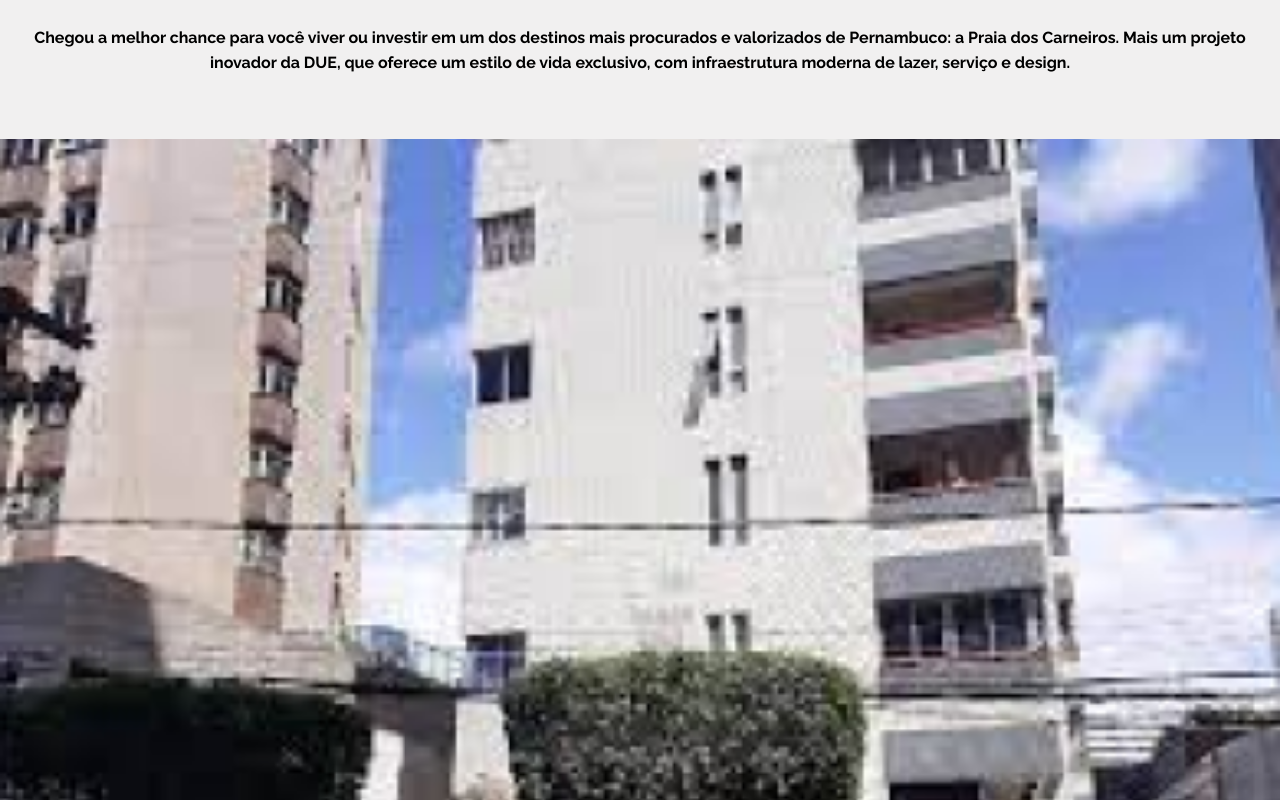
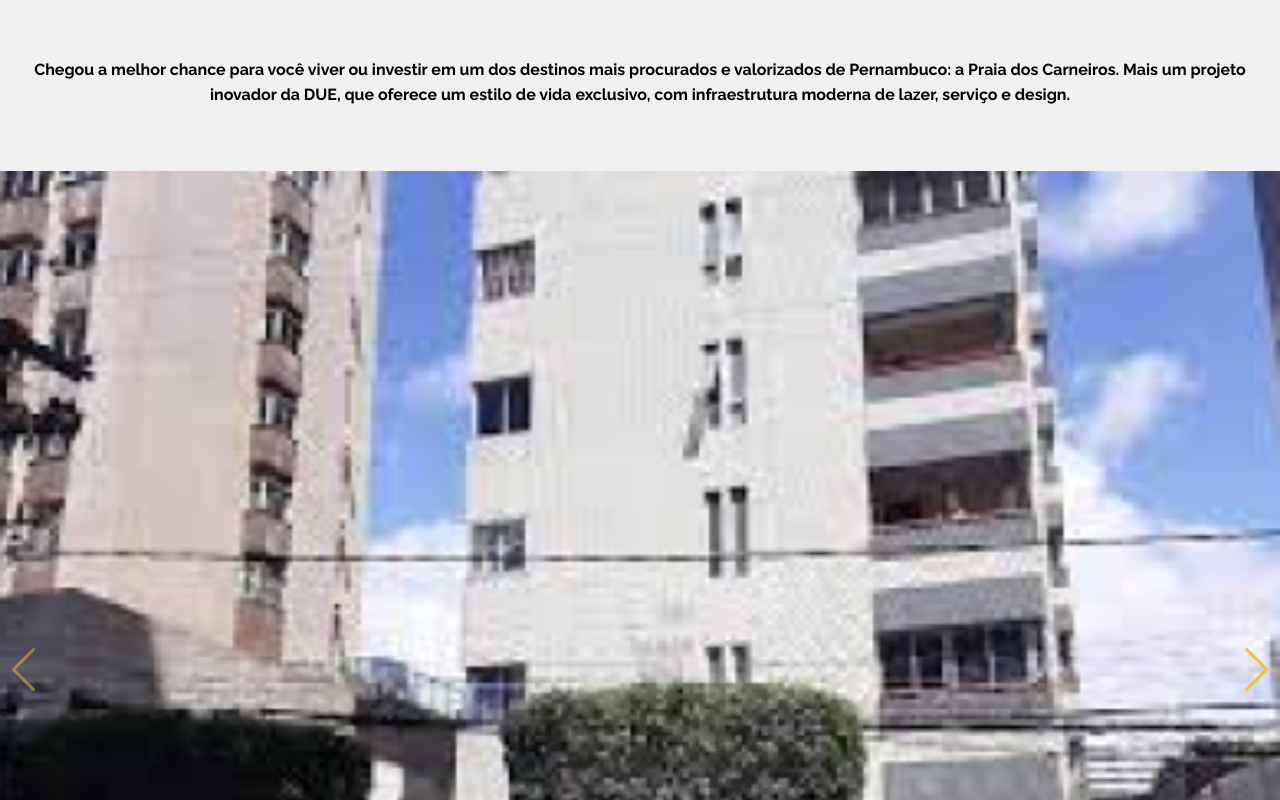
Before and after one commit to Miguelpenha/SaaS-LP, a Next.js app: page / in a window 1280 px wide. Shown: the part 1760-2560 px from the top of the page. Built offline with nearby package versions, Linux system fonts and the light colour scheme; no server answers.

Commit message:
Adicionando galeria

```diff
--- a/components/About/index.tsx
+++ b/components/About/index.tsx
@@ -10,8 +10,8 @@ function About() {
             </Title>
             <Description>{page.components.main.about.description}</Description>
             <Attributes>
-                {page.components.main.about.attributes.map(attribute => (
-                    <Attribute>{attribute.normal}<span className="bold">{attribute.bold}</span></Attribute>
+                {page.components.main.about.attributes.map((attribute, index) => (
+                    <Attribute key={index}>{attribute.normal}<span className="bold">{attribute.bold}</span></Attribute>
                 ))}
             </Attributes>
             <Price>
--- /dev/null
+++ b/components/Gallery/index.tsx
@@ -0,0 +1,31 @@
+import { Container, Photo } from './style'
+import { Navigation, Pagination } from 'swiper/modules'
+import { SwiperSlide } from 'swiper/react'
+import 'swiper/css'
+import 'swiper/css/navigation'
+import 'swiper/css/pagination'
+import PhotoSource from '../../public/img/Photo.png'
+import page from '../../services/page'
+
+function Gallery() {
+    return (
+        <Container
+            navigation={{  }}
+            slidesPerView={1}
+            pagination={{ clickable: true }}
+            modules={[Navigation, Pagination]}
+        >
+            <SwiperSlide>
+                <Photo placeholder="blur" src={PhotoSource} alt={page.alts.photo}/>
+            </SwiperSlide>
+            <SwiperSlide>
+                <Photo placeholder="blur" src={PhotoSource} alt={page.alts.photo}/>
+            </SwiperSlide>
+            <SwiperSlide>
+                <Photo placeholder="blur" src={PhotoSource} alt={page.alts.photo}/>
+            </SwiperSlide>
+        </Container>
+    )
+}
+
+export default Gallery
--- /dev/null
+++ b/components/Gallery/style.ts
@@ -0,0 +1,28 @@
+import styled from 'styled-components'
+import { Swiper } from 'swiper/react'
+import Image from 'next/image'
+
+export const Container = styled(Swiper)`
+    width: 100%;
+
+    .swiper-button-prev, .swiper-button-next {
+        color: ${props => props.theme.primary};
+    }
+
+    .swiper-button-prev.swiper-button-disabled, .swiper-button-next.swiper-button-disabled {
+        opacity: 0.5 !important;
+    }
+
+    .swiper-pagination-bullet {
+        background-color: ${props => props.theme.primary};
+
+        :not(.swiper-pagination-bullet-active) {
+            opacity: 0.3;
+        }
+    }
+`
+
+export const Photo = styled(Image)`
+    width: 100%;
+    height: auto;
+`
--- a/package.json
+++ b/package.json
@@ -15,7 +15,8 @@
     "next": "^13.5.4",
     "react": "^18.2.0",
     "react-dom": "^18.2.0",
-    "styled-components": "^5.3.11"
+    "styled-components": "^5.3.11",
+    "swiper": "^11.0.5"
   },
   "devDependencies": {
     "@types/next": "^9.0.0",
@@ -23,6 +24,7 @@
     "@types/react": "^18.2.39",
     "@types/react-dom": "^18.2.13",
     "@types/styled-components": "^5.1.28",
+    "@types/swiper": "^6.0.0",
     "typescript": "^4.9.5"
   }
 }
--- a/pages/index.tsx
+++ b/pages/index.tsx
@@ -3,9 +3,9 @@ import Head from 'next/head'
 import page from '../services/page'
 import theme from '../styles/theme'
 import Header from '../components/Header'
-import { Container, ImageMain, Form, TextForm, Input, Button, Description, Photo, Footer, LogoFooter } from '../styles/pages'
+import { Container, ImageMain, Form, TextForm, Input, Button, Description, Footer, LogoFooter } from '../styles/pages'
 import ImageMainSource from '../public/img/Image Main.png'
-import PhotoSource from '../public/img/Photo.png'
+import Gallery from '../components/Gallery'
 import About from '../components/About'
 import Register from '../components/Register'
 import LogoCompleteSource from '../public/img/Logo Complete.png'
@@ -45,7 +45,7 @@ function Home() {
                 <Button disabled={!name || !whatsapp || !email} type="submit">Enviar</Button>
             </Form>
             <Description>{page.components.main.description}</Description>
-            <Photo placeholder="blur" src={PhotoSource} alt={page.alts.photo}/>
+            <Gallery/>
             <About/>
             <Register/>
             <Footer>
--- a/styles/global.ts
+++ b/styles/global.ts
@@ -4,11 +4,14 @@ export default createGlobalStyle`
     * {
         margin: 0;
         padding: 0;
-        flex-direction: column;
         box-sizing: border-box;
         scroll-behavior: smooth;
         color: ${props => props.theme.background};
         font-family: ${props => props.theme.font.raleway};
+    }
+
+    :not(.swiper .swiper-wrapper) {
+        flex-direction: column;
     }
 
     *::selection {
--- a/styles/pages/index.ts
+++ b/styles/pages/index.ts
@@ -87,11 +87,6 @@ export const Description = styled.div`
     background-color: ${props => props.theme.secondary};
 `
 
-export const Photo = styled(Image)`
-    width: 100%;
-    height: auto;
-`
-
 export const Footer = styled.footer`
     display: flex;
     padding: 3em 0em;
```
Also changed, not shown: 1 other file (tests, documents, lock files or other folders).
